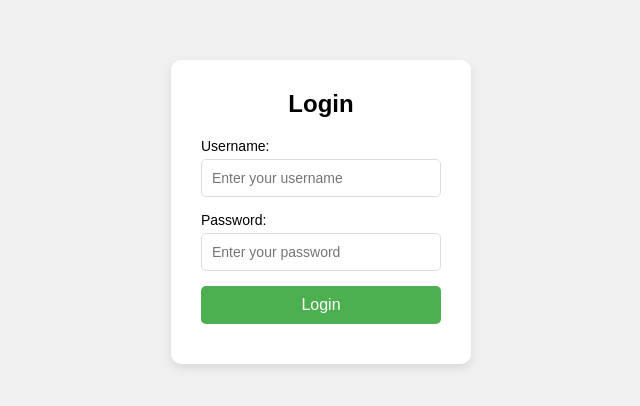
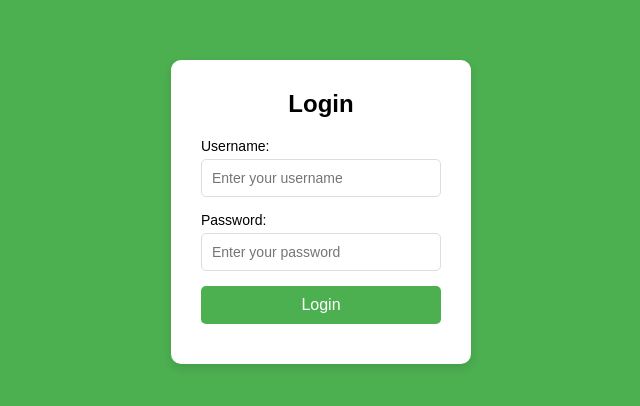
Before and after one commit to ashiqul52/dev_jan25, a plain HTML site: page index.html in a window 1280 px wide. Shown: the part 188-594 px from the top of the page, without its empty margins (319-959 px from the left). Drawn offline with Linux system fonts and the light colour scheme.

Commit message:
background change to green

```diff
--- a/index.html
+++ b/index.html
@@ -13,7 +13,7 @@
 
     body {
       font-family: Arial, sans-serif;
-      background-color: #f0f0f0;
+      background-color: #4CAF50; /* Changed to green */
       display: flex;
       justify-content: center;
       align-items: center;
```
